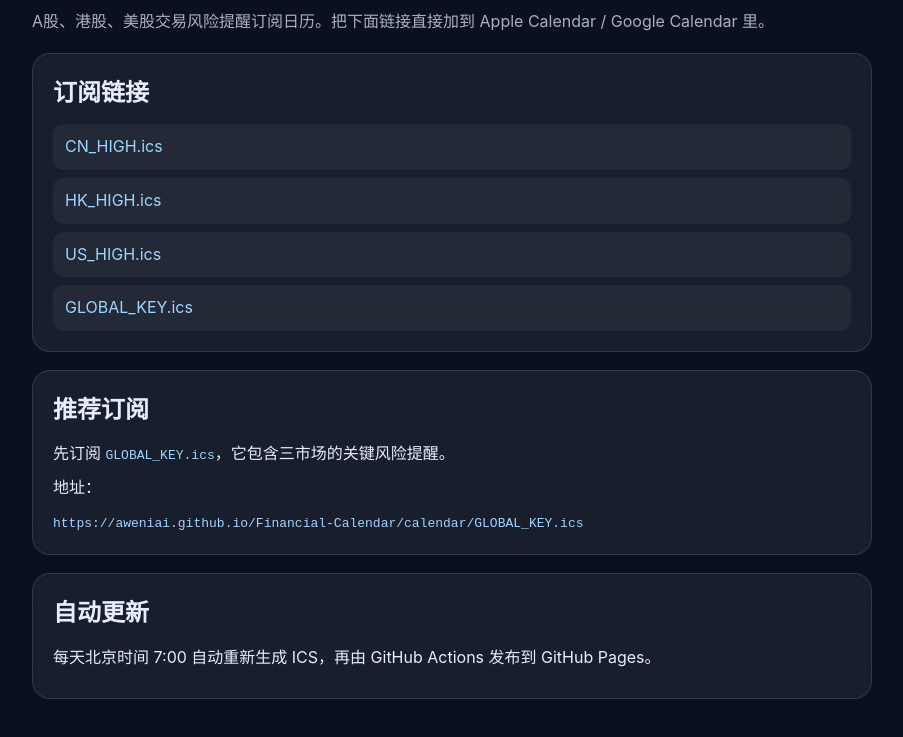
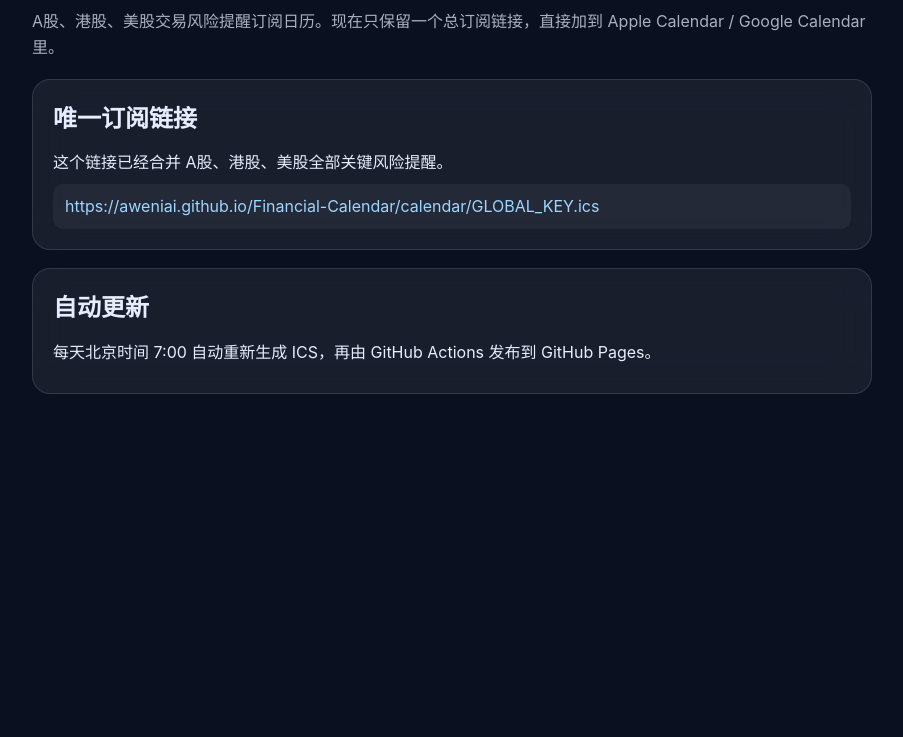
Before and after one commit to AWENIAI/Financial-Calendar, a website: page public/index.html in a window 1280 px wide. Shown: the part 135-872 px from the top of the page, without its empty margins (188-1091 px from the left). After the commit the page ends 800 px from the top, so only its background shows below. Drawn offline with Linux system fonts and the light colour scheme.

Commit message:
feat: use single calendar subscription

```diff
--- a/public/index.html
+++ b/public/index.html
@@ -56,21 +56,12 @@
     <main class="wrap">
       <div class="tag">Stock Risk Radar · ICS 订阅版</div>
       <h1>Financial Calendar</h1>
-      <p class="muted">A股、港股、美股交易风险提醒订阅日历。把下面链接直接加到 Apple Calendar / Google Calendar 里。</p>
+      <p class="muted">A股、港股、美股交易风险提醒订阅日历。现在只保留一个总订阅链接，直接加到 Apple Calendar / Google Calendar 里。</p>
 
       <section class="card">
-        <h2>订阅链接</h2>
-        <a class="url" href="calendar/CN_HIGH.ics">CN_HIGH.ics</a>
-        <a class="url" href="calendar/HK_HIGH.ics">HK_HIGH.ics</a>
-        <a class="url" href="calendar/US_HIGH.ics">US_HIGH.ics</a>
-        <a class="url" href="calendar/GLOBAL_KEY.ics">GLOBAL_KEY.ics</a>
-      </section>
-
-      <section class="card">
-        <h2>推荐订阅</h2>
-        <p>先订阅 <code>GLOBAL_KEY.ics</code>，它包含三市场的关键风险提醒。</p>
-        <p>地址：</p>
-        <code>https://aweniai.github.io/Financial-Calendar/calendar/GLOBAL_KEY.ics</code>
+        <h2>唯一订阅链接</h2>
+        <p>这个链接已经合并 A股、港股、美股全部关键风险提醒。</p>
+        <a class="url" href="calendar/GLOBAL_KEY.ics">https://aweniai.github.io/Financial-Calendar/calendar/GLOBAL_KEY.ics</a>
       </section>
 
       <section class="card">
```
Also changed, not shown: scripts/risk-calendar/generate-risk-calendar.mjs (+3 -18 lines), .github/workflows/update-calendar-feed.yml, README.md, 4 other files.
